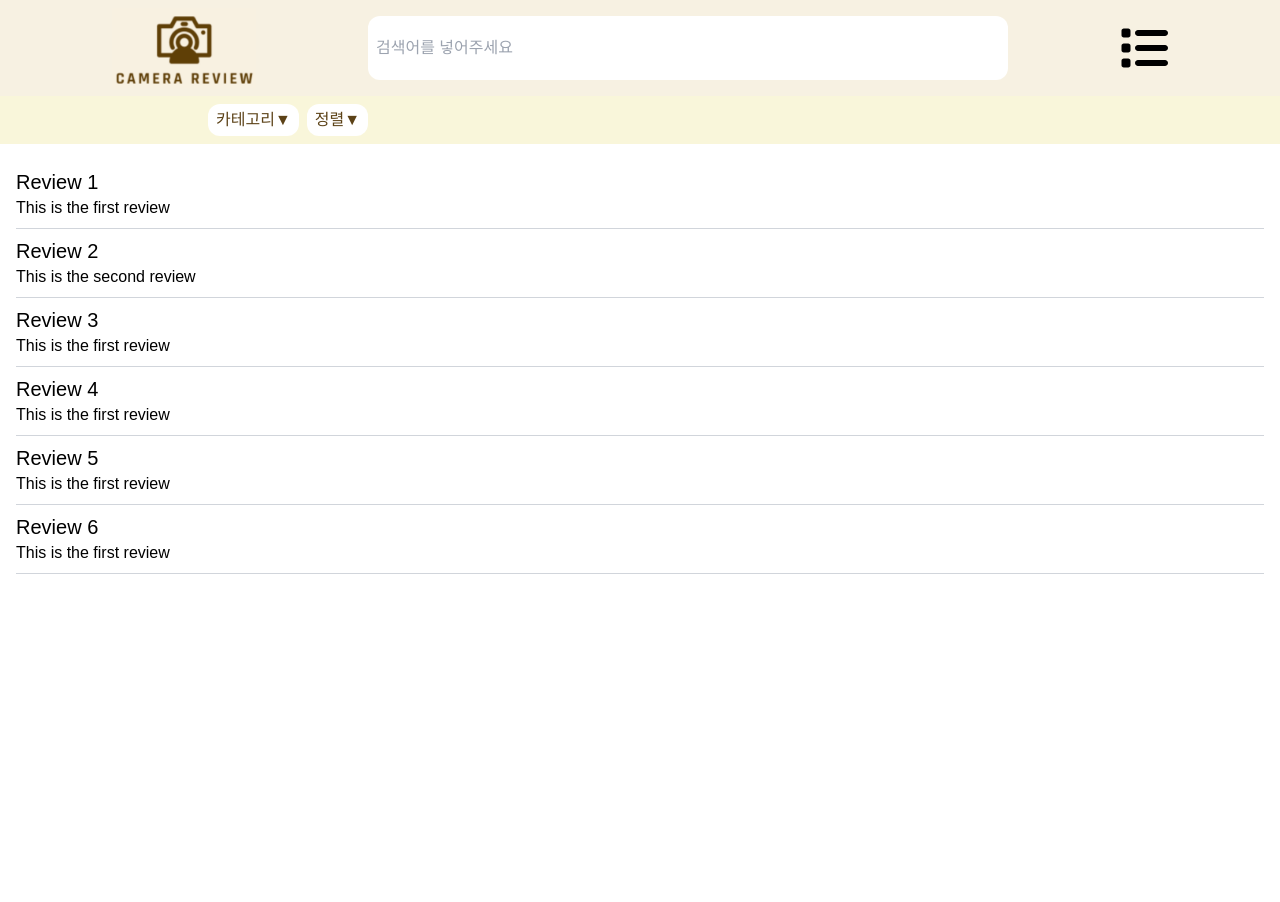
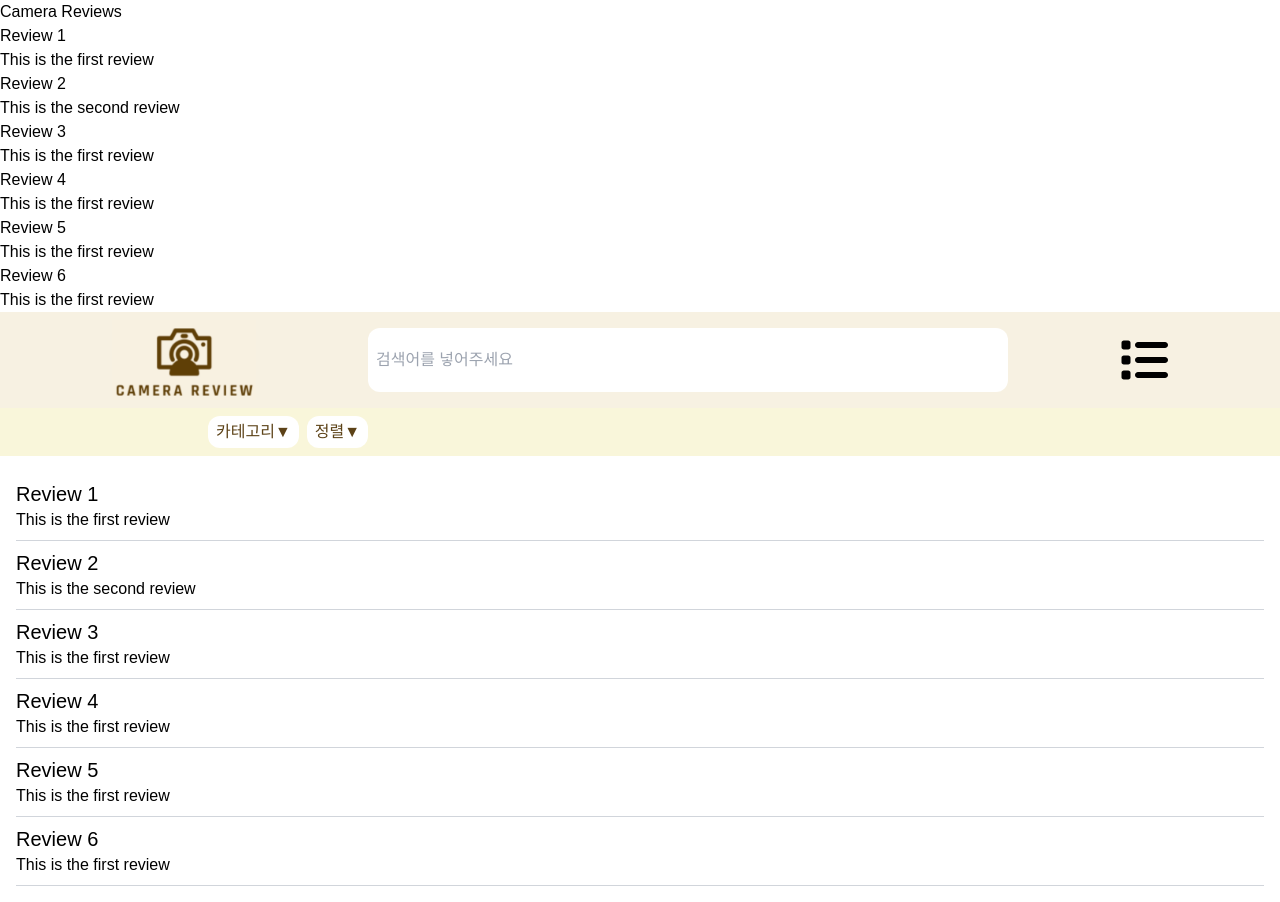
Before and after one commit to KittelLee/CameraReview, a React (Vite) app: page / in a window 1280 px wide. Before the commit the page ends 800 px from the top, so only its background shows below. Built offline with nearby package versions, Linux system fonts and the light colour scheme; data requests are answered from the project's data file.

Commit message:
Feat: Vercel 연동테스트

```diff
--- a/src/App.tsx
+++ b/src/App.tsx
@@ -1,9 +1,31 @@
+import { useState, useEffect } from "react";
 import "./globals.css";
 import Home from "./pages/Home";
+import { Review } from "./types/Review";
 
 function App() {
+  const [data, setData] = useState<Review[]>([]);
+
+  useEffect(() => {
+    const apiUrl = import.meta.env.VITE_API_URL;
+
+    fetch(`${apiUrl}/camera`)
+      .then((response) => response.json())
+      .then((data) => setData(data));
+  }, []);
+
   return (
     <div className="App">
+      <h1>Camera Reviews</h1>
+      <ul>
+        {data.map((item) => (
+          <li key={item.id}>
+            <h2>{item.title}</h2>
+            <p>{item.content}</p>
+          </li>
+        ))}
+      </ul>
+
       <Home />
     </div>
   );
```
Also changed, not shown: 1 other file (tests, documents, lock files or other folders).
